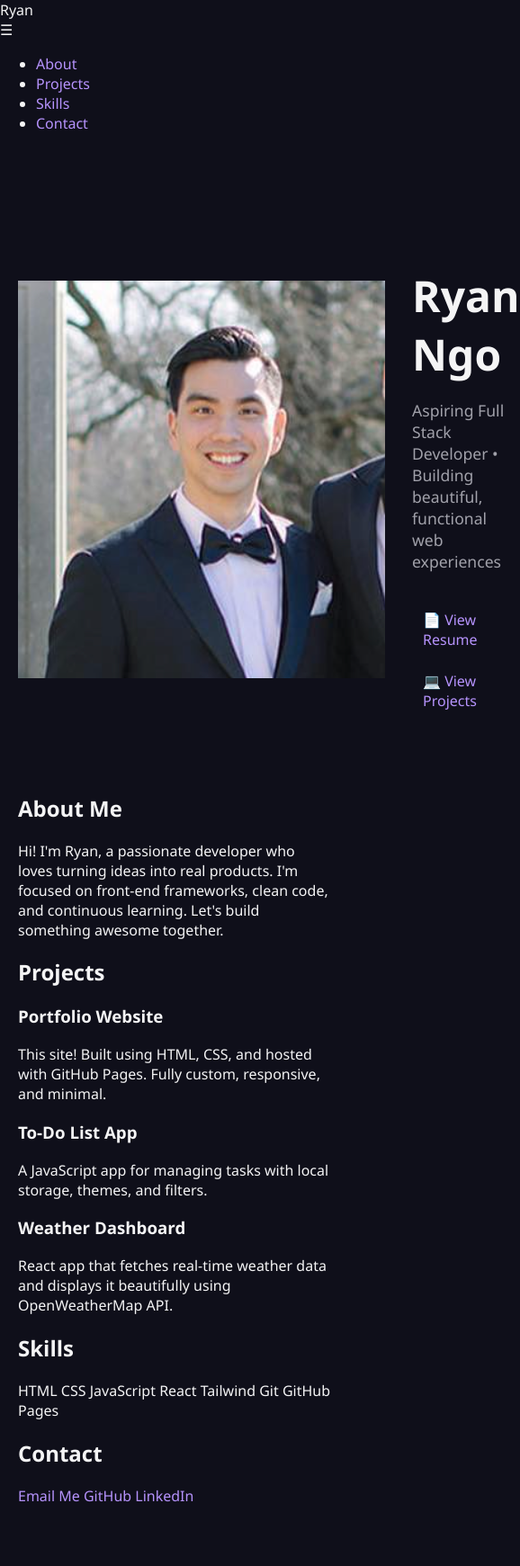
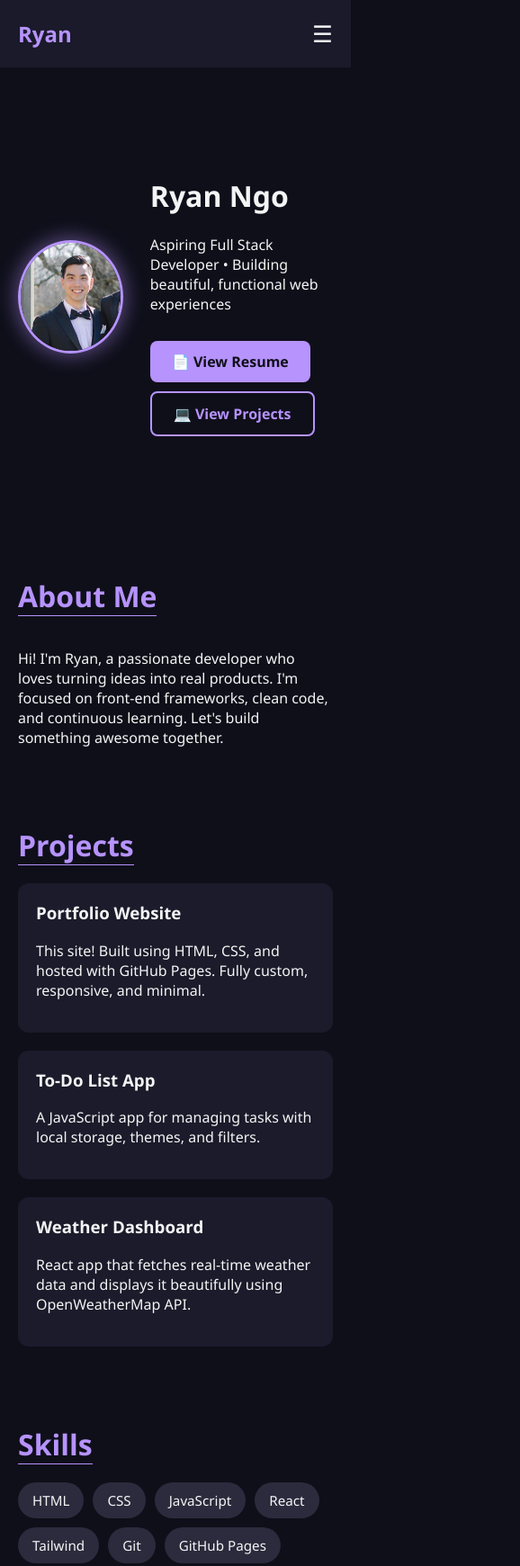
Before and after one commit to iamRyanNgo/my-coding-journey, a plain HTML site: page index.html in a window 390 px wide. Shown: the top 1741 px of the page at 90% size, 578 px wide, since content can reach past the window. Before the commit the page ends 1714 px from the top, so only its background shows below. Drawn offline with Linux system fonts and the light colour scheme.

Commit message:
Update style.css

```diff
--- a/style.css
+++ b/style.css
@@ -23,31 +23,70 @@ a {
   padding: 40px 20px;
 }
 
-header {
-  text-align: center;
-  padding: 60px 0;
+/* Navbar */
+.navbar {
+  display: flex;
+  justify-content: space-between;
+  align-items: center;
+  background: #1a1a2b;
+  padding: 20px;
+  position: sticky;
+  top: 0;
+  z-index: 1000;
 }
 
-header h1 {
-  font-size: 3rem;
-  margin-bottom: 10px;
+.logo {
+  font-weight: bold;
+  font-size: 1.5rem;
+  color: var(--lavender);
 }
 
-header p {
-  color: var(--muted);
-  font-size: 1.1rem;
+.nav-links {
+  display: flex;
+  gap: 20px;
+  list-style: none;
 }
 
-.hero-buttons {
-  margin-top: 30px;
+.nav-links li a {
+  color: var(--text);
+  font-weight: 500;
+  transition: color 0.2s ease;
 }
 
-.hero-buttons .btn {
-  display: inline-block;
-  padding: 12px
+.nav-links li a:hover {
+  color: var(--lavender);
 }
 
+.menu-toggle {
+  display: none;
+  font-size: 1.6rem;
+  cursor: pointer;
+  color: var(--text);
+}
 
+@media (max-width: 768px) {
+  .menu-toggle {
+    display: block;
+  }
+
+  .nav-links {
+    display: none;
+    flex-direction: column;
+    background: #1a1a2b;
+    position: absolute;
+    top: 60px;
+    right: 20px;
+    width: 160px;
+    border-radius: 10px;
+    padding: 10px;
+  }
+
+  .nav-links.show {
+    display: flex;
+  }
+}
+
+/* Hero Layout */
 .header-left {
   display: flex;
   align-items: center;
@@ -61,3 +100,115 @@ header p {
 .hero-content {
   max-width: 600px;
 }
+
+.hero-buttons {
+  margin-top: 30px;
+}
+
+.hero-buttons .btn {
+  display: inline-block;
+  padding: 12px 24px;
+  border-radius: 8px;
+  background: var(--lavender);
+  color: #0f0f1a;
+  font-weight: bold;
+  margin: 0 10px 10px 0;
+  transition: background 0.2s ease;
+}
+
+.hero-buttons .btn:hover {
+  background: #d1a9ff;
+}
+
+.hero-buttons .btn.secondary {
+  background: transparent;
+  border: 2px solid var(--lavender);
+  color: var(--lavender);
+}
+
+.hero-buttons .btn.secondary:hover {
+  background: var(--lavender);
+  color: #0f0f1a;
+}
+
+/* Profile Pic */
+.profile-pic {
+  width: 120px;
+  height: 120px;
+  object-fit: cover;
+  border-radius: 50%;
+  margin-bottom: 10px;
+  border: 3px solid var(--lavender);
+  box-shadow: 0 0 20px 4px rgba(182, 147, 253, 0.4);
+  transition: box-shadow 0.3s ease, transform 0.2s ease;
+  animation: fadeIn 1.4s ease-out;
+}
+
+.profile-pic:hover {
+  box-shadow: 0 0 30px 10px rgba(182, 147, 253, 0.6);
+  transform: scale(1.05);
+}
+
+/* Sections */
+section {
+  margin-top: 60px;
+}
+
+section h2 {
+  color: var(--lavender);
+  font-size: 2rem;
+  margin-bottom: 20px;
+  border-bottom: 1px solid var(--lavender);
+  display: inline-block;
+}
+
+.project {
+  background: #1b1b2b;
+  border-radius: 12px;
+  padding: 20px;
+  margin-bottom: 20px;
+}
+
+.project h3 {
+  margin-top: 0;
+}
+
+.skills {
+  display: flex;
+  flex-wrap: wrap;
+  gap: 10px;
+}
+
+.skill {
+  background: #2b2b3d;
+  padding: 10px 16px;
+  border-radius: 999px;
+  font-size: 0.95rem;
+}
+
+.contact a {
+  display: inline-block;
+  margin: 10px 10px 0 0;
+  padding: 12px 20px;
+  border-radius: 8px;
+  background: var(--lavender);
+  color: #0f0f1a;
+  font-weight: bold;
+  transition: background 0.2s;
+}
+
+.contact a:hover {
+  background: #d1a9ff;
+}
+
+/* Animations */
+@keyframes fadeIn {
+  from {
+    opacity: 0;
+    transform: translateY(20px);
+  }
+  to {
+    opacity: 1;
+    transform: translateY(0);
+  }
+}
```
